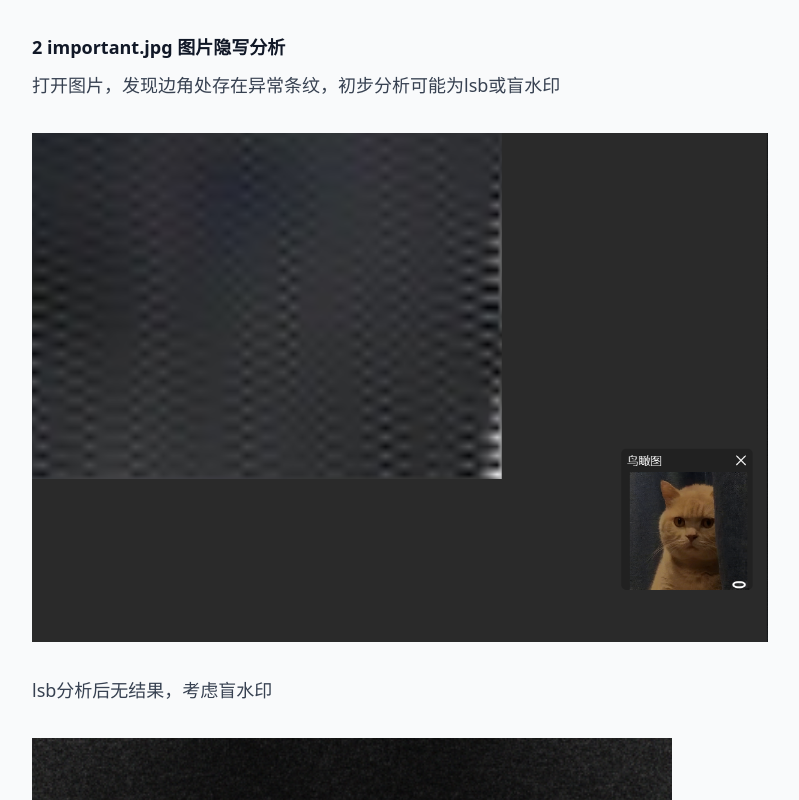
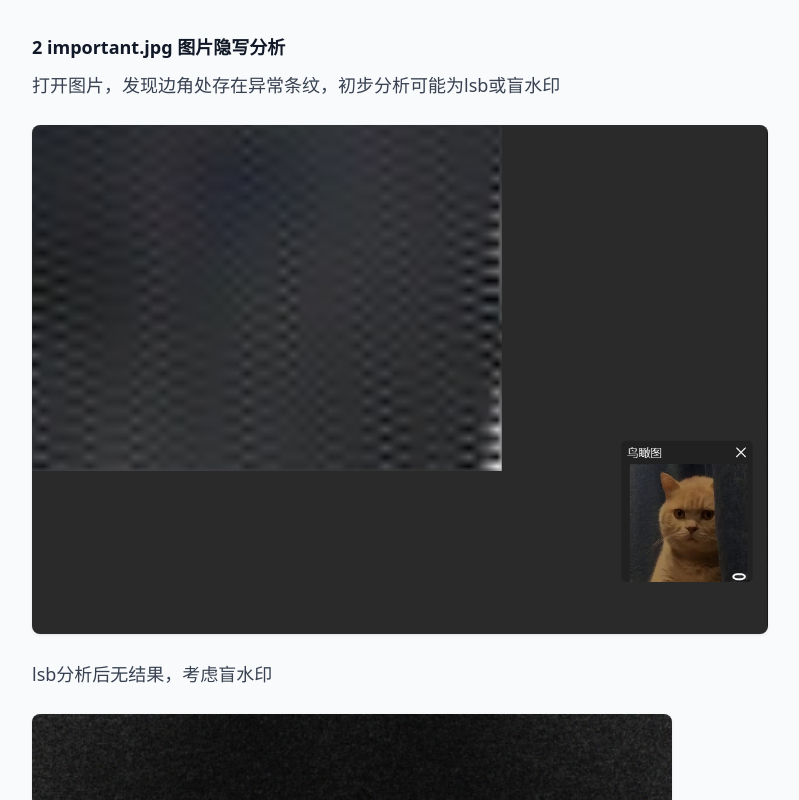
Before and after one commit to hao0632/my-blog, a Next.js app: page /posts/0psu3-2026.5.16-misc in a window 1280 px wide. Shown: the part 1400-2200 px from the top of the page, without its empty margins (240-1039 px from the left). Built offline with nearby package versions, Linux system fonts and the light colour scheme.

Commit message:
fix: 修复表格样式和图片路径问题

```diff
--- a/src/app/globals.css
+++ b/src/app/globals.css
@@ -28,7 +28,8 @@ body {
 
 .prose table {
   width: 100%;
-  border-collapse: collapse;
+  border-collapse: separate;
+  border-spacing: 0;
   margin-bottom: 1rem;
   border: 1px solid #e5e7eb;
   border-radius: 0.5rem;
@@ -49,6 +50,22 @@ body {
 
 .prose tr:last-child td {
   border-bottom: none;
+}
+
+.prose tr:nth-child(even) {
+  background-color: #f9fafb;
+}
+
+.prose tr:hover {
+  background-color: #f3f4f6;
+}
+
+.prose img {
+  max-width: 100%;
+  height: auto;
+  border-radius: 0.5rem;
+  margin: 1rem 0;
+  box-shadow: 0 1px 3px rgba(0, 0, 0, 0.1);
 }
 
 .prose code {
--- a/src/lib/posts.ts
+++ b/src/lib/posts.ts
@@ -3,6 +3,7 @@ import path from 'path';
 import matter from 'gray-matter';
 import { unified } from 'unified';
 import remarkParse from 'remark-parse';
+import remarkGfm from 'remark-gfm';
 import remarkRehype from 'remark-rehype';
 import rehypeHighlight from 'rehype-highlight';
 import rehypeStringify from 'rehype-stringify';
@@ -56,13 +57,21 @@ function getAllPosts(): Post[] {
 }
 
 async function markdownToHtml(markdown: string): Promise<string> {
+  const basePath = process.env.NEXT_PUBLIC_BASE_PATH || '';
+
   const result = await unified()
     .use(remarkParse)
-    .use(remarkRehype)
+    .use(remarkGfm)
+    .use(remarkRehype, { allowDangerousHtml: true })
     .use(rehypeHighlight, true)
     .use(rehypeStringify)
     .process(markdown);
-  return result.toString();
+
+  let html = result.toString();
+
+  html = html.replace(/<img[^>]+src="\/([^"]+)"[^>]*>/g, `<img src="${basePath}/$1" />`);
+
+  return html;
 }
 
 export { getPostSlugs, getPostBySlug, getAllPosts, markdownToHtml };
```
